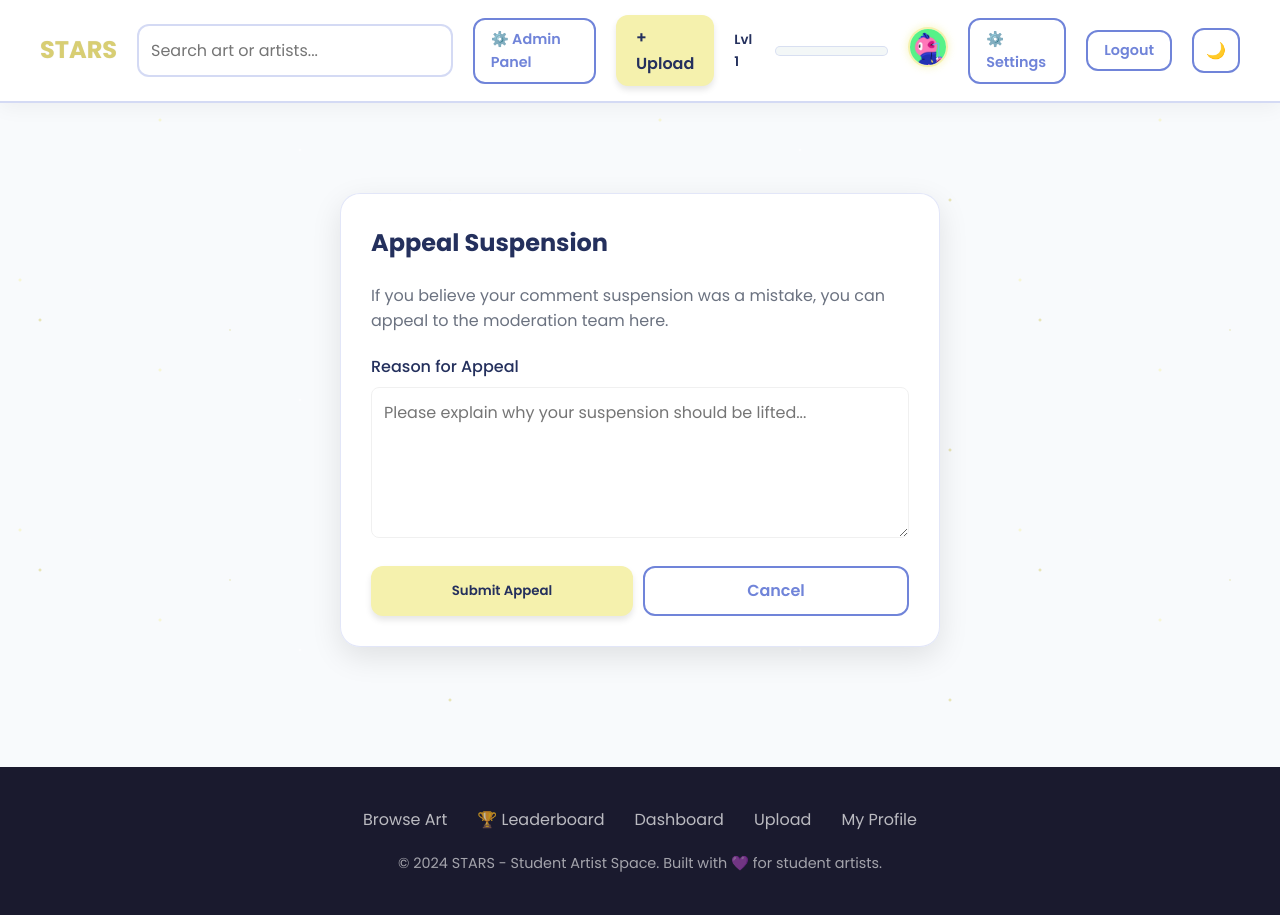
After one commit to KobeVLM/STARS, a Django app: page /interactions/appeal/ in a window 1280 px wide. The commit adds this page. Run offline with Django 5.2, Linux system fonts and the light colour scheme; the visitor is signed in with stand-in values (Sample User, id 1).

Commit message:
feat: implement user suspension appeal system, notification tracking, and comment flagging functionality

```diff
--- /dev/null
+++ b/interactions/templatetags/__init__.py
@@ -0,0 +1 @@
+"""Template tags for interactions app"""
--- a/interactions/urls.py
+++ b/interactions/urls.py
@@ -6,4 +6,7 @@ urlpatterns = [
     path('comment/add/<int:artwork_id>/', views.add_comment, name='add_comment'),
     path('comment/delete/<int:comment_id>/', views.delete_comment, name='delete_comment'),
     path('report/<int:artwork_id>/', views.report_artwork, name='report_artwork'),
+    path('comment/report/<int:comment_id>/', views.report_comment, name='report_comment'),
+    path('comment/pin/<int:comment_id>/', views.pin_comment, name='pin_comment'),
+    path('appeal/', views.appeal_suspension, name='appeal_suspension'),
 ]
--- a/interactions/views.py
+++ b/interactions/views.py
@@ -1,9 +1,13 @@
+import re
 from django.shortcuts import render, get_object_or_404, redirect
 from django.contrib.auth.decorators import login_required
 from django.http import JsonResponse
 from django.contrib import messages
+from django.utils import timezone
+from datetime import timedelta
 from gallery.models import Artwork
-from .models import Like, Comment, Report
+from users.models import Notification, SuspensionAppeal
+from .models import Like, Comment, Report, CommentFlag
 from .forms import CommentForm
 
 
@@ -24,11 +28,11 @@ def toggle_like(request, artwork_id):
         liked = True
         like_count = artwork.likes.count()
 
-        # Award XP to the artwork artist for receiving a like (+5 XP)
+        # Award XP to the artwork artist for receiving a like (+1 XP)
         if artwork.artist != request.user:
-            leveled_up, new_level = artwork.artist.award_xp(5)
-            # Note: We can't show toast to the artwork owner in real-time
-            # but they'll see their XP increase next time they visit
+            leveled_up, new_level = artwork.artist.award_xp(1)
+            # Award XP to the user for giving a like (+1 XP)
+            request.user.award_xp(1)
 
     # Return JSON for AJAX or redirect for regular requests
     if request.headers.get('X-Requested-With') == 'XMLHttpRequest':
@@ -45,15 +49,41 @@ def add_comment(request, artwork_id):
     """Add a comment to an artwork"""
     artwork = get_object_or_404(Artwork, pk=artwork_id)
 
+    # Check if user is suspended
+    if request.user.suspension_end_date and request.user.suspension_end_date > timezone.now():
+        remaining = request.user.suspension_end_date - timezone.now()
+        hours = int(remaining.total_seconds() // 3600) + 1
+        messages.error(request, f"You are currently suspended from commenting. Try again in {hours} hours.")
+        return redirect('detail', pk=artwork_id)
+
     if request.method == 'POST':
         form = CommentForm(request.POST)
         if form.is_valid():
+            content = form.cleaned_data.get('content', '')
+
+            # Check for external links
+            if re.search(r'http[s]?://|www\.', content):
+                messages.error(request, "Your comment contains an external link, which is not allowed. Please remove it and try again.")
+                return redirect('detail', pk=artwork_id)
+
+            # Check for banned words
+            banned_words = ['badword', 'profanity', 'spam'] # Simplified list for demo
+            content_lower = content.lower()
+            if any(word in content_lower for word in banned_words):
+                messages.error(request, "Your comment contains inappropriate language and was blocked.")
+                return redirect('detail', pk=artwork_id)
+
             comment = form.save(commit=False)
             comment.user = request.user
             comment.artwork = artwork
             comment.save()
 
-            messages.success(request, 'Comment posted!')
+            # XP Gamification
+            request.user.award_xp(2) # Posting a comment
+            if artwork.artist != request.user:
+                artwork.artist.award_xp(2) # Receiving a comment
+
+            messages.success(request, 'Comment posted! (+2 XP)')
 
     return redirect('detail', pk=artwork_id)
 
@@ -113,3 +143,74 @@ def report_artwork(request, artwork_id):
 
     # Show report form
     return render(request, 'interactions/report_form.html', {'artwork': artwork})
+
+
+@login_required
+def report_comment(request, comment_id):
+    """Flag a comment. 3 flags = 24h suspension."""
+    comment = get_object_or_404(Comment, pk=comment_id)
+    artwork_id = comment.artwork.id
+
+    if comment.user == request.user:
+        messages.error(request, "You cannot report your own comment.")
+        return redirect('detail', pk=artwork_id)
+
+    flag, created = CommentFlag.objects.get_or_create(comment=comment, flagged_by=request.user)
+
+    if created:
+        messages.success(request, "Comment flagged for review.")
+        flag_count = comment.flags.count()
+        if flag_count >= 3 and (not comment.user.suspension_end_date or comment.user.suspension_end_date < timezone.now()):
+            comment.user.suspension_end_date = timezone.now() + timedelta(hours=24)
+            comment.user.save()
+
+            Notification.objects.create(
+                user=comment.user,
+                message="You have been suspended from commenting for 24 hours due to multiple community flags on your comment.",
+                action_link="/interactions/appeal/",
+                action_text="Dispute this flag"
+            )
+    else:
+        messages.info(request, "You have already flagged this comment.")
+
+    return redirect('detail', pk=artwork_id)
+
+
+@login_required
+def appeal_suspension(request):
+    """Allow a suspended user to appeal"""
+    if request.method == 'POST':
+        reason = request.POST.get('reason')
+        if reason:
+            SuspensionAppeal.objects.create(user=request.user, reason=reason)
+            messages.success(request, "Your appeal has been submitted to the admin team.")
+        return redirect('feed')
+    return render(request, 'interactions/appeal_form.html')
+
+
+@login_required
+def pin_comment(request, comment_id):
+    """Pin or unpin a comment. Only artwork owner can do this."""
+    comment = get_object_or_404(Comment, pk=comment_id)
+    artwork_id = comment.artwork.id
+
+    if request.user != comment.artwork.artist:
+        messages.error(request, "Only the artwork owner can pin comments.")
+        return redirect('detail', pk=artwork_id)
+
+    comment.is_pinned = not comment.is_pinned
+    comment.save()
+
+    if comment.is_pinned:
+        messages.success(request, "Comment pinned!")
+        if comment.user != request.user:
+            comment.user.mentor_points += 10
+            comment.user.save()
+            Notification.objects.create(
+                user=comment.user,
+                message=f"Your comment on '{comment.artwork.title}' was pinned! You earned 10 Mentor Points."
+            )
+    else:
+        messages.success(request, "Comment unpinned.")
+
+    return redirect('detail', pk=artwork_id)
--- a/requirements.txt
+++ b/requirements.txt
@@ -7,3 +7,5 @@ supabase==2.5.0
 gunicorn==23.0.0
 whitenoise==6.7.0
 django-widget-tweaks==1.5.0
+markdown==3.7
+bleach==6.2.0
--- a/templates/base.html
+++ b/templates/base.html
@@ -222,6 +222,19 @@
         </div>
     </nav>
 
+    {% if user.is_authenticated %}
+        {% for notification in user.notifications.all %}
+            {% if not notification.is_read %}
+            <div style="background: rgba(255, 118, 117, 0.1); border-bottom: 1px solid #ff7675; padding: 15px 40px; text-align: center; color: #d63031;">
+                <strong>Notice:</strong> {{ notification.message }}
+                {% if notification.action_link %}
+                    <a href="{{ notification.action_link }}" style="margin-left: 15px; color: #d63031; text-decoration: underline; font-weight: bold;">{{ notification.action_text }}</a>
+                {% endif %}
+            </div>
+            {% endif %}
+        {% endfor %}
+    {% endif %}
+
     <main class="container">
         {% block content %}{% endblock %}
     </main>
--- /dev/null
+++ b/templates/interactions/appeal_form.html
@@ -0,0 +1,23 @@
+{% extends 'base.html' %}
+
+{% block content %}
+<div class="card" style="max-width: 600px; margin: 40px auto; padding: 30px;">
+    <h2 style="margin-bottom: 20px;">Appeal Suspension</h2>
+    <p style="color: var(--text-light); margin-bottom: 20px;">
+        If you believe your comment suspension was a mistake, you can appeal to the moderation team here.
+    </p>
+
+    <form method="POST">
+        {% csrf_token %}
+        <div class="form-group" style="margin-bottom: 20px;">
+            <label for="reason" style="display: block; margin-bottom: 8px; font-weight: 500;">Reason for Appeal</label>
+            <textarea name="reason" id="reason" rows="5" class="form-control" placeholder="Please explain why your suspension should be lifted..." required style="width: 100%; padding: 12px; border: 1px solid var(--border-color); border-radius: 8px; font-family: inherit; resize: vertical;"></textarea>
+        </div>
+
+        <div style="display: flex; gap: 10px;">
+            <button type="submit" class="btn btn-primary" style="flex: 1;">Submit Appeal</button>
+            <a href="{% url 'feed' %}" class="btn btn-outline" style="text-align: center; flex: 1;">Cancel</a>
+        </div>
+    </form>
+</div>
+{% endblock %}
--- a/users/models.py
+++ b/users/models.py
@@ -12,6 +12,10 @@ class CustomUser(AbstractUser):
     # Gamification
     xp = models.IntegerField(default=0)
     level = models.IntegerField(default=1)
+    mentor_points = models.IntegerField(default=0)
+
+    # Moderation
+    suspension_end_date = models.DateTimeField(null=True, blank=True)
 
     # Daily Streak
     last_login_date = models.DateField(null=True, blank=True)
@@ -154,3 +158,45 @@ class UserBadge(models.Model):
 
     def __str__(self):
         return f"{self.user.username} - {self.badge.name}"
+
+
+class Notification(models.Model):
+    """Simple notification system for users"""
+    user = models.ForeignKey(
+        CustomUser,
+        on_delete=models.CASCADE,
+        related_name='notifications'
+    )
+    message = models.TextField()
+    action_link = models.CharField(max_length=255, blank=True, help_text="Optional URL for CTA button")
+    action_text = models.CharField(max_length=50, blank=True, help_text="Text for CTA button")
+    is_read = models.BooleanField(default=False)
+    created_at = models.DateTimeField(auto_now_add=True)
+
+    class Meta:
+        ordering = ['-created_at']
+
+    def __str__(self):
+        return f"Notification for {self.user.username}"
+
+
+class SuspensionAppeal(models.Model):
+    """Tracks appeals made by suspended users"""
+    user = models.ForeignKey(
+        CustomUser,
+        on_delete=models.CASCADE,
+        related_name='appeals'
+    )
+    reason = models.TextField()
+    status = models.CharField(max_length=20, choices=[
+        ('pending', 'Pending Review'),
+        ('approved', 'Approved - Suspension Lifted'),
+        ('denied', 'Denied')
+    ], default='pending')
+    created_at = models.DateTimeField(auto_now_add=True)
+
+    class Meta:
+        ordering = ['-created_at']
+
+    def __str__(self):
+        return f"Appeal from {self.user.username}"
```
Also changed, not shown: interactions/admin.py (+15 -1 lines), interactions/models.py (+22 -0 lines), interactions/templatetags/markdown_extras.py (added, +31 -0 lines), templates/gallery/detail.html (+86 -8 lines), users/admin.py (+15 -1 lines), interactions/migrations/0005_comment_is_pinned_commentflag.py (added), users/migrations/0005_customuser_mentor_points_and_more.py (added), 2 other files.
